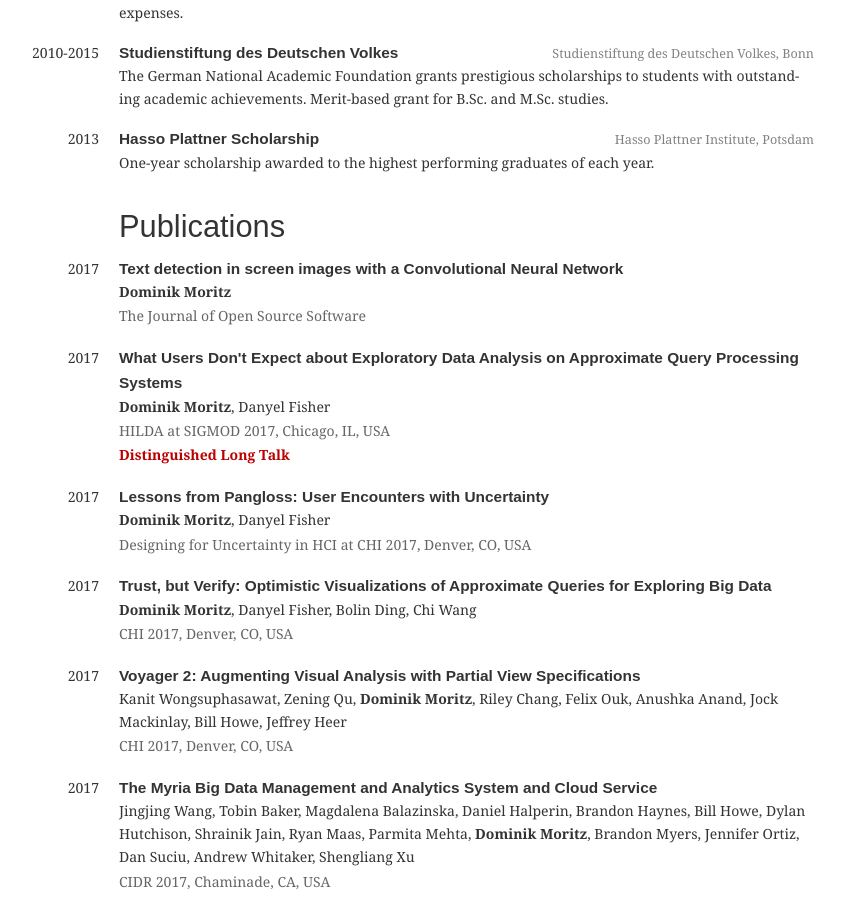
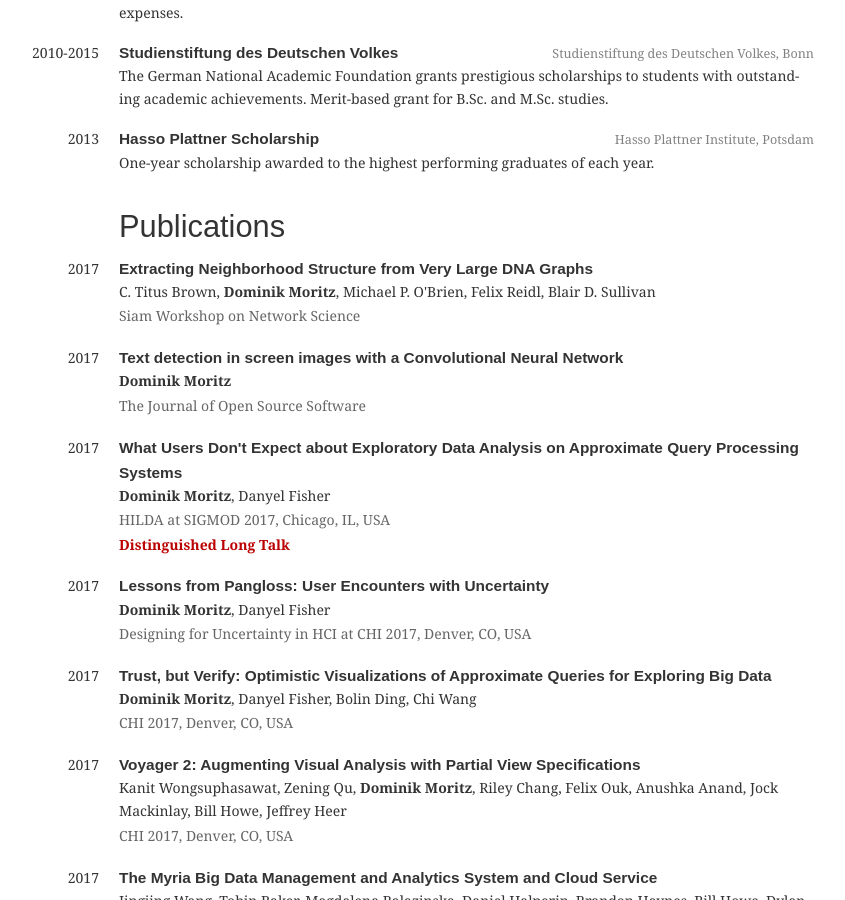
Before and after one commit to domoritz/domoritz.github.io, a Jekyll site: the page built from cv.html, in a window 1280 px wide and 900 px high, scrolled down 1000 px. Shown: the whole window, without its empty margins (226-1071 px from the left). Built offline with Jekyll 4.4.1, drawn with Linux system fonts in a browser that asks for light colours.

Commit message:
Add Siam workshop

```diff
--- a/_data/publications.yml
+++ b/_data/publications.yml
@@ -1,3 +1,13 @@
+- title: "Extracting Neighborhood Structure from Very Large DNA Graphs"
+  year: 2017
+  authors:
+    - C. Titus Brown
+    - Dominik Moritz
+    - Michael P. O'Brien
+    - Felix Reidl
+    - Blair D. Sullivan
+  venue: Siam Workshop on Network Science
+  pdf: http://www.siam.org/meetings/ns17/ns17_abstracts.pdf
 - title: "Text detection in screen images with a Convolutional Neural Network"
   year: 2017
   authors:
```
